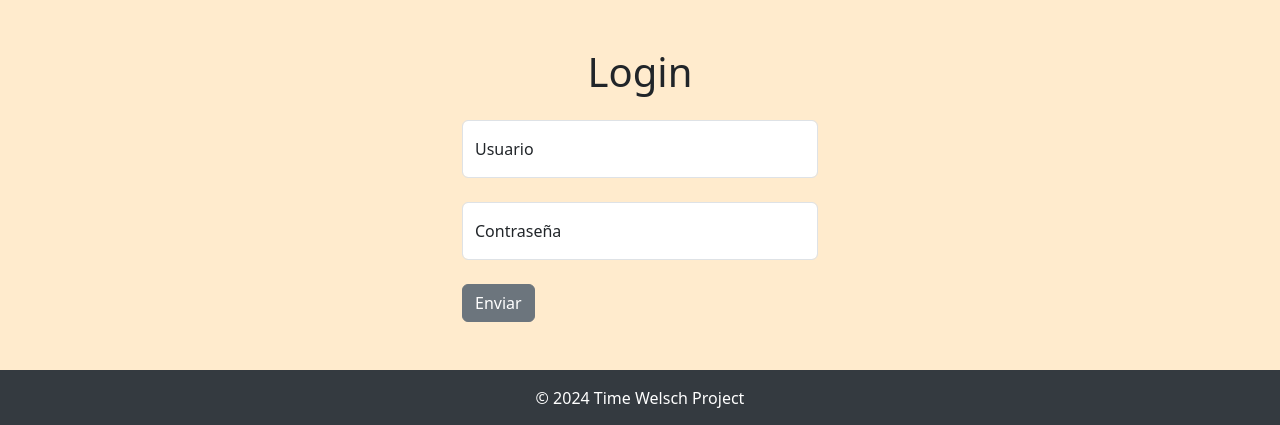
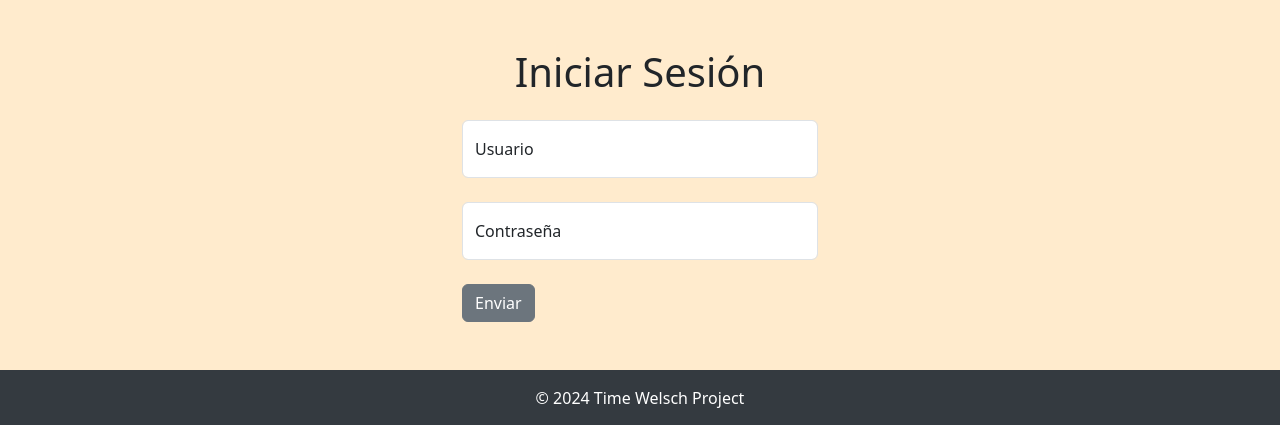
Before and after one commit to Alejoho/Time-Welsch, a Flask app: template app/templates/login.html in a window 1280 px wide. Shown: the part 65-490 px from the top of the page. Run offline with Flask 3, Linux system fonts and the light colour scheme; the template is opened without the code that fills it: values that come from a table or form of the project are taken from there, others are empty; parts of the project's set-up code (start-up, migrations or seed data) failed here and were passed over; some libraries are stand-ins or nearby versions.

Commit message:
Correct some things

```diff
--- a/app/routes/home_routes.py
+++ b/app/routes/home_routes.py
@@ -25,7 +25,7 @@ from .complements import (
 from itsdangerous import SignatureExpired, BadSignature, BadData
 from urllib.parse import urlparse
 
-# TODO: Separate the login and register routes from the home_routes
+# LATER: Separate the login and register routes from the home_routes
 
 bp = Blueprint("home_routes", __name__)
 
--- a/app/templates/layout.html
+++ b/app/templates/layout.html
@@ -1,4 +1,4 @@
-<!-- TODO: Organize the templates into different folders -->
+<!-- LATER: Organize the templates into different folders -->
 <!DOCTYPE html>
 <html lang="en-us">
 
--- a/app/templates/login.html
+++ b/app/templates/login.html
@@ -1,9 +1,9 @@
 {% extends "layout.html" %}
 {% from "macros.html" import input %}
 
-{% block description %}Inicio de session{% endblock %}
+{% block description %}Inicio de sesión{% endblock %}
 
-{% block title %}Iniciar Sessión{% endblock %}
+{% block title %}Iniciar Sesión{% endblock %}
 
 {% block head %}
 <script src="https://www.google.com/recaptcha/api.js?render={{ site_key }}"></script>
@@ -17,7 +17,7 @@
 {% block content %}
 <div class="row justify-content-center">
     <div class="col-md-4">
-        <h1 class="text-center mt-5">Login</h1>
+        <h1 class="text-center mt-5">Iniciar Sesión</h1>
         <form method="post" novalidate id="registerForm">
             {{ form.hidden_tag() }}
             {{ input(form.username) }}
--- a/app/templates/register.html
+++ b/app/templates/register.html
@@ -17,7 +17,7 @@
 {% block content %}
 <div class="row justify-content-center">
     <div class="col-md-4">
-        <h1 class="text-center mt-5">Registro</h1>
+        <h1 class="text-center mt-5">Registrarse</h1>
         <form method="post" novalidate id="registerForm">
             {{ form.hidden_tag() }}
             {{ input(form.username) }}
```
